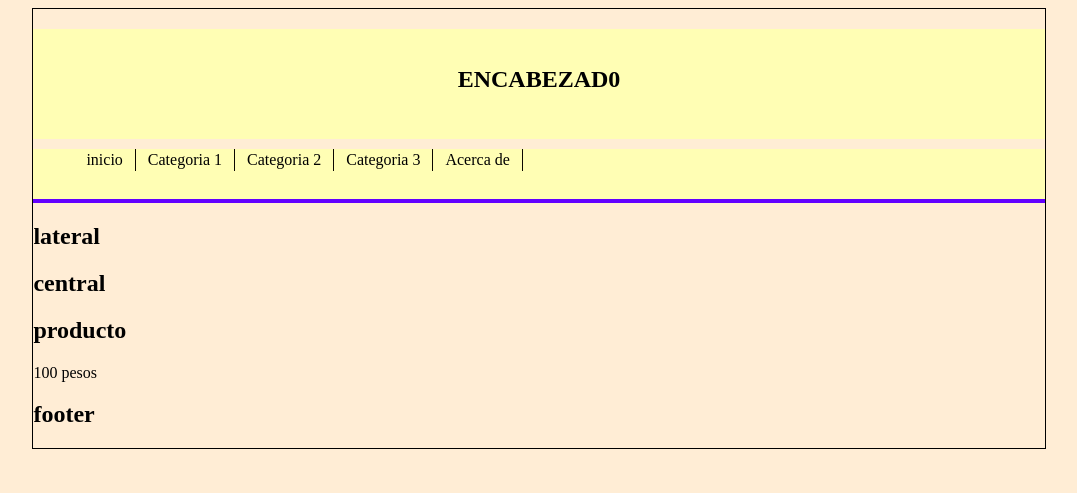
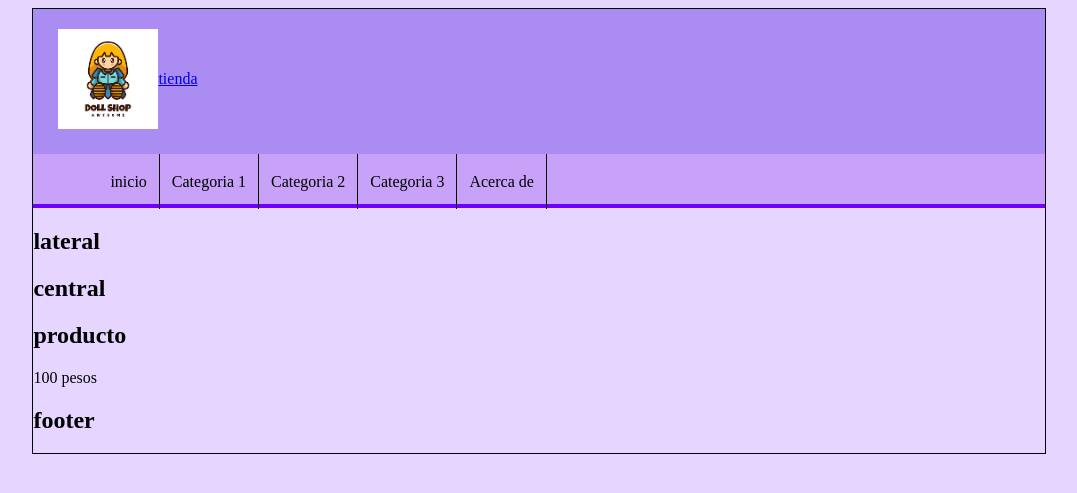
Before and after one commit to JulyNatalyRodriguezDiaz/PruebaPHP, a PHP site: page / in a window 1280 px wide. Shown: the top 493 px of the page, without its empty margins (101-1178 px from the left). Run offline with PHP 8.4, Linux system fonts and the light colour scheme.

Commit message:
css con log

```diff
--- a/index.html
+++ b/index.html
@@ -13,8 +13,10 @@
 
     <div id="container">
         <header id="header">
-
-            <h2>ENCABEZAD0</h2>
+        <div id="logo">
+            <img src="img/images.png" alt="tienda logo">
+            <a href="index.html">tienda</a>
+        </div>
         </header>
         <nav id="menu">
             <ul>
--- a/style.css
+++ b/style.css
@@ -5,7 +5,7 @@ carpeta style.css
     padding: 0px;
 }
 body{
-    background-color: rgb(255, 237, 213);
+    background-color: rgb(229, 213, 255);
 }
 
 #container{
@@ -15,34 +15,46 @@ body{
     }
 
 #header{
-    height: 110px;
-    background-color: rgb(255, 254, 180);
+    height: 145px;
+    background-color: rgb(171, 140, 243);
     color: rgb(0, 0, 0);
     text-align: center;
     line-height: 100px;
 
 }
 
+#logo{
+    padding: 20px;
+    margin-left: 5px;
+    float: left;
+
+}
+
+#logo img{
+    float: left;
+    height: 100px;
+}
+
 #menu{
 
-    background-color: rgb(255, 254, 180);
-    color: rgb(0, 0, 0);
+    background-color: rgb(199, 162, 248);
+    color: rgb(76, 15, 175);
     height: 50px;
-    border-bottom: 4px solid rgb(98, 0, 255);
+    border-bottom: 4px solid rgb(111, 0, 255);
 
 }
 
 #menu ul{
     list-style: none;
     text-decoration: none;
-    margin: 10px auto;
-    margin-left: 1px;
+    margin: 0px auto;
+    margin-left: 25px;
 
 
 }
 
 #menu ul li{
-    line-height: 22px;
+    line-height: 55px;
     float: left;
     border-right: 1px solid rgb(12, 8, 0);
 }
@@ -56,5 +68,5 @@ body{
 }
 
 #menu a:hover{
-    background: rgb(255, 217, 0);
+    background: rgb(98, 0, 255);
 }
```
Also changed, not shown: img/images.png (added).
